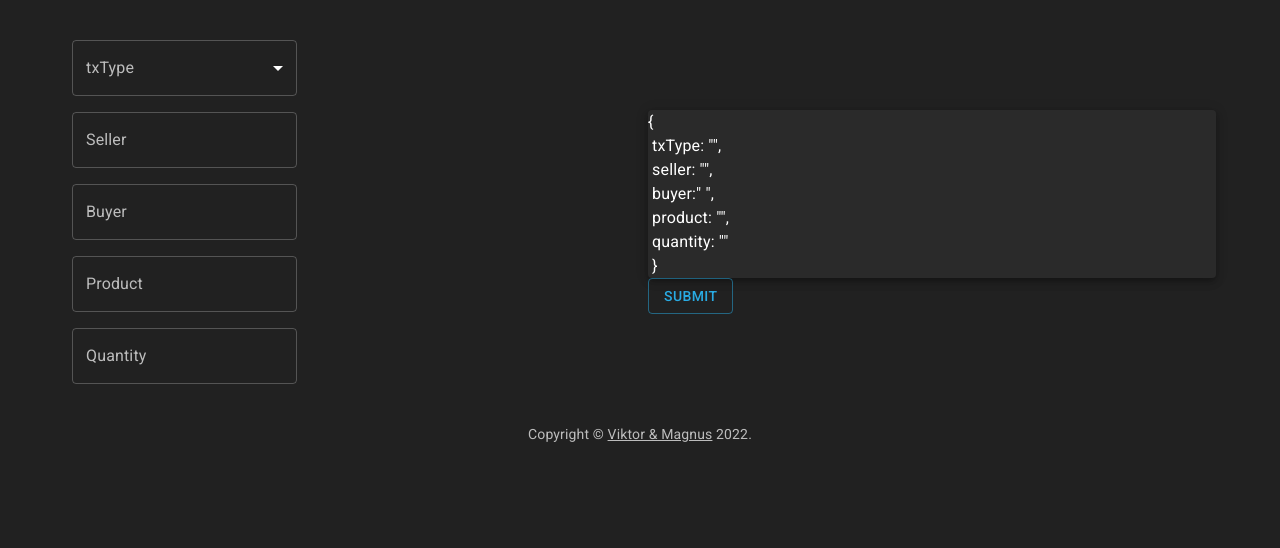
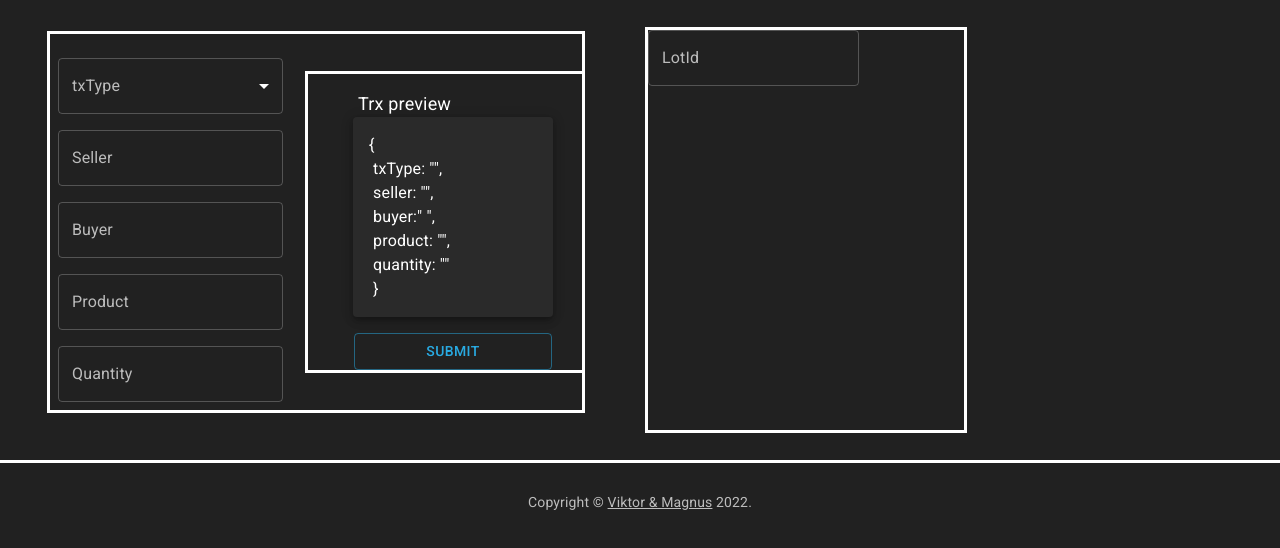
Before and after one commit to munthy/ibe500_seafoodtracker, a React (Create React App) app: page / in a window 1280 px wide. Shown: the top 548 px of the page. Built offline with nearby package versions, Linux system fonts and the light colour scheme.

Commit message:
ShowChain created. MakeTransaction updated.

```diff
--- a/src/components/Dashboard.js
+++ b/src/components/Dashboard.js
@@ -1,19 +1,22 @@
-import React, { useState } from 'react';
-import { styled, createTheme, ThemeProvider } from '@mui/material/styles';
+import React from 'react';
+import { createTheme, ThemeProvider } from '@mui/material/styles';
 import CssBaseline from '@mui/material/CssBaseline';
 import Box from '@mui/material/Box';
 import Typography from '@mui/material/Typography';
 import Container from '@mui/material/Container';
 import Link from '@mui/material/Link';
+import Grid from '@mui/material/Grid';
+
 
 
 import MakeTransaction from './MakeTransaction';
+import ShowChain from './ShowChain'
 
 function Copyright(props) {
   return (
     <Typography variant="body2" color="text.secondary" align="center" {...props}>
       {'Copyright © '}
-      <Link color="inherit" href="https://mui.com/">
+      <Link color="inherit" href="https://github.com/munthy/ibe500_seafoodtracker">
         Viktor & Magnus
       </Link>{' '}
       {new Date().getFullYear()}
@@ -56,12 +59,15 @@ function DashboardContent() {
             overflow: 'auto',
           }}
         >
-          <Container maxWidth="lg" sx={{ mt: 4, mb: 4 }}>
-            <Box sx={{ width: '100%', typography: 'body1' }}>
-              <MakeTransaction />
-            </Box>
+            <Grid container spacing={2} direction="row" justifyContent="center" alignItems="center" sx={{outline:"solid"}}>
+                <Grid item xs={6}>
+                <MakeTransaction />
+                </Grid>
+                <Grid item xs={6}>
+                  <ShowChain />
+                </Grid>
+              </Grid>
             <Copyright sx={{ pt: 4 }} />
-          </Container>
         </Box>
       </Box>
     </ThemeProvider>
--- a/src/components/MakeTransaction.js
+++ b/src/components/MakeTransaction.js
@@ -1,5 +1,5 @@
 import React, {useState} from 'react';
-import { TextField, FormControl,Grid,Typography, MenuItem,Paper, Button} from '@mui/material';
+import { TextField, FormControl,Grid,Typography, MenuItem,Paper, Button, Box} from '@mui/material';
 
 
 export default function MakeTransaction(){
@@ -22,9 +22,10 @@ export default function MakeTransaction(){
 
 
   return (
+    <Box sx={{outline:"solid",margin:"50px"}}>
       <Grid container spacing={2} direction="row" justifyContent="center" alignItems="center">
         <Grid item xs={6}>
-      <FormControl noValidate sx={{'& .MuiTextField-root': { m: 1, width: '25ch' },}}>
+        <FormControl required sx={{'& .MuiTextField-root': { m: 1, width: '25ch' }}}>
           <TextField id="txType_input" label="txType" select value={values.txType} onChange={handleChange('txType')} variant="outlined">
             <MenuItem value="catch">Catch</MenuItem>
             <MenuItem value="sale">Sale</MenuItem>
@@ -37,13 +38,30 @@ export default function MakeTransaction(){
         </FormControl>
         </Grid>
         <Grid item xs={6}>
-        <Paper elevation={5}>
+          <Grid container spacing={2} direction="column" alignItems="center" sx={{outline:"solid"}}>
+            <Grid item xs>
+            <Typography sx={{marginLeft:"5px", fontSize:"large"}}>
+                   Trx preview
+                  </Typography>
+              <Paper elevation={5} sx={{
+                        p: 2,
+                        display: 'flex',
+                        flexDirection: 'column',
+                        width: 200,
+                        overflow:"hidden"
+                      }}>
+
                   <Typography sx={{"whiteSpace": "pre"}}>
                     {`{\n txType: "${values.txType}", \n seller: "${values.seller}", \n buyer:" ${values.buyer}", \n product: "${values.product}", \n quantity: "${values.quantity}" \n }`}
                   </Typography>
               </Paper>
-        <Button variant="outlined" onClick={submitTransaction}>Submit</Button>
+            </Grid>
+              <Grid item xs>
+                <Button variant="outlined" onClick={submitTransaction} sx={{width:'25ch'}} >Submit</Button>
               </Grid>
           </Grid>
+        </Grid>
+      </Grid>
+    </Box>
   )
 }
--- /dev/null
+++ b/src/components/ShowChain.js
@@ -0,0 +1,19 @@
+import React, {useState} from 'react';
+import TextField from '@mui/material/TextField'
+import Box from '@mui/material/Box'
+
+
+export default function ShowChain() {
+
+  const [LotId, setLotId] = useState('')
+
+  const handleLotIdChange = (event) => {
+    setLotId(event.target.value);
+  }
+
+  return (
+    <Box sx={{height:400, width:"50%",outline:"solid"}}>
+      <TextField variant="outlined" label="LotId" value={LotId} onChange={handleLotIdChange}/>
+    </Box>
+  )
+}
```
Also changed, not shown: src/components/Deposits.js (deleted, +0 -27 lines), src/components/listItems.js (deleted, +0 -44 lines). Lines whose indentation alone changed are shown as unchanged.
